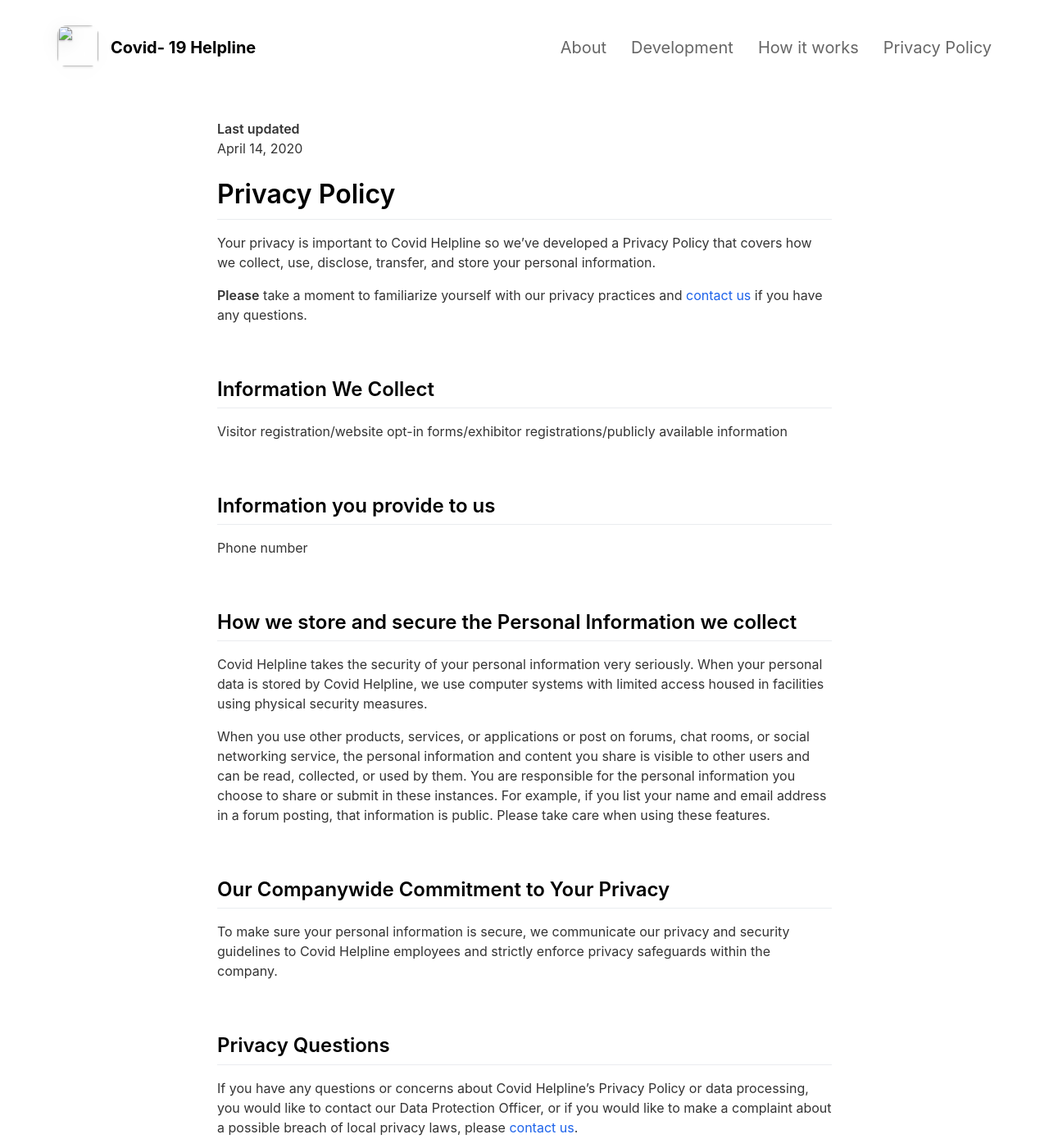
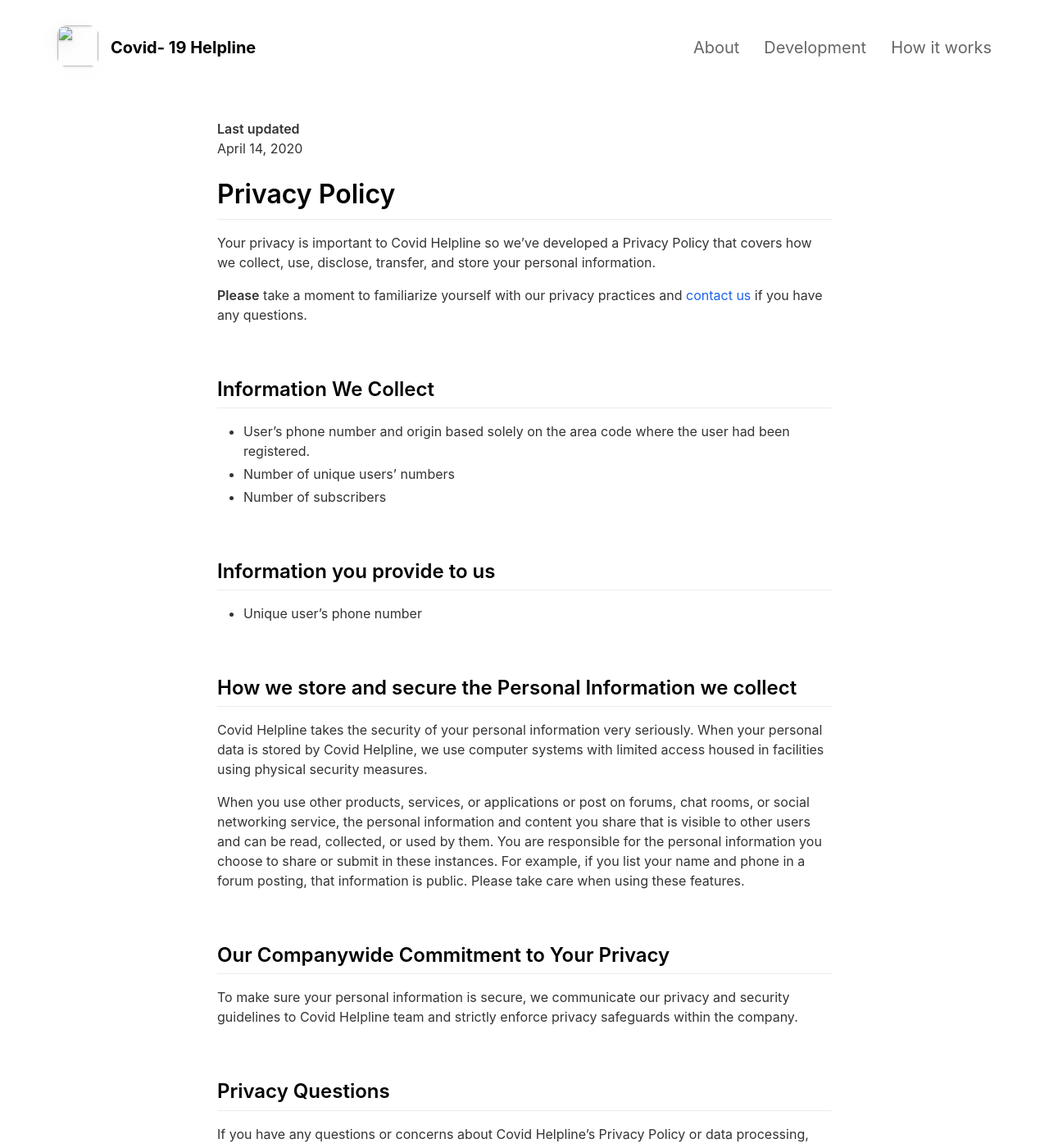
Before and after one commit to annajt178/covid, a Jekyll site: the page built from _pages/privacypolicy.md, in a window 1280 px wide and 1400 px high. Shown: the whole window at 82% size. Built offline with Jekyll 4.4.1, drawn with Linux system fonts in a browser that asks for light colours; nearby versions of some CDN libraries.

```diff
--- a/_config.yml
+++ b/_config.yml
@@ -35,15 +35,15 @@ youtube_username                          : Covid Helpline
 
 
 # Feature List                            Edit, add or remove features to be presented.
-features                                  :
+#features                                  :
 
   #- title                                 : GitHub Pages Jekyll Theme
   #  description                           : Designed for GitHub Pages. Fork. Edit _config.yml. Upload screenshot/video. Push to gh-pages branch. Voilá!
   #  fontawesome_icon_name                 : magic
 
-  - title                                 : Step 1
-    description                           : Send any text to +1 (914)268-4399
-    fontawesome_icon_name                 : mobile
+  #- title                                 : Step 1
+  #  description                           : Send any text to +1 (914)268-4399
+  #  fontawesome_icon_name                 : mobile
 
   #- title                                 : Video Support
   #  description                           : Preview app video on the iPhone device simply by placing your video files in the videos folder.
@@ -57,9 +57,9 @@ features                                  :
   #  description                           : Tweak accent color, images, icons and transparency via the _config.yml file. No HTML/CSS needed.
   #  fontawesome_icon_name                 : adjust
 
-  - title                                 : Step 2
-    description                           : Choose one of the features from the options pannel you will receive
-    fontawesome_icon_name                 : star
+  #- title                                 : Step 2
+  #  description                           : Choose one of the features from the options pannel you will receive
+  #  fontawesome_icon_name                 : star
 
   #- title                                 : Smart App Banner
   #  description                           : Display a smart app banner on iOS devices.
@@ -69,13 +69,13 @@ features                                  :
   #  description                           : Easily add social media accounts and contact info in the footer via the _config.yml file. No HTML/CSS needed.
   #  fontawesome_icon_name                 : link
 
-  - title                                 : Step 3
-    description                           : Receive info. Stay safe. Stay home
-    fontawesome_icon_name                 : info-circle
+  #- title                                 : Step 3
+  #  description                           : Receive info. Stay safe. Stay home
+  #  fontawesome_icon_name                 : info-circle
 
-  - title                                 : # New Feature Title
-    description                           : # New Feature Description
-    fontawesome_icon_name                 : # Enter Font Awesome icon name (e.g. star). Find icons on fontawesome.com/icons.
+  #- title                                 : # New Feature Title
+  #  description                           : # New Feature Description
+  #  fontawesome_icon_name                 : # Enter Font Awesome icon name (e.g. star). Find icons on fontawesome.com/icons.
 
 
 
--- a/_pages/privacypolicy.md
+++ b/_pages/privacypolicy.md
@@ -16,28 +16,31 @@ Your privacy is important to Covid Helpline so we’ve developed a Privacy Polic
 <br>
 
 ## Information We Collect
-Visitor registration/website opt-in forms/exhibitor registrations/publicly available information
+
+- User's phone number and origin based solely on the area code where the user had been registered.
+- Number of unique users' numbers
+- Number of subscribers
 
 <br>
 
 ## Information you provide to us
-Phone number
+- Unique user's phone number
 
 <br>
 
 ##  How we store and secure the Personal Information we collect
 Covid Helpline takes the security of your personal information very seriously. When your personal data is stored by Covid Helpline, we use computer systems with limited access housed in facilities using physical security measures.
 
-When you use other products, services, or applications or post on forums, chat rooms, or social networking service, the personal information and content you share is visible to other users and can be read, collected, or used by them. You are responsible for the personal information you choose to share or submit in these instances. For example, if you list your name and email address in a forum posting, that information is public. Please take care when using these features.
+When you use other products, services, or applications or post on forums, chat rooms, or social networking service, the personal information and content you share that is visible to other users and can be read, collected, or used by them. You are responsible for the personal information you choose to share or submit in these instances. For example, if you list your name and phone in a forum posting, that information is public. Please take care when using these features.
 
 <br>
 
 ## Our Companywide Commitment to Your Privacy
-To make sure your personal information is secure, we communicate our privacy and security guidelines to Covid Helpline employees and strictly enforce privacy safeguards within the company.
+To make sure your personal information is secure, we communicate our privacy and security guidelines to Covid Helpline team and strictly enforce privacy safeguards within the company.
 
 <br>
 
 ## Privacy Questions
 If you have any questions or concerns about Covid Helpline’s Privacy Policy or data processing, you would like to contact our Data Protection Officer, or if you would like to make a complaint about a possible breach of local privacy laws, please [contact us](mailto:covid.helpline@gmail.com).
 
-Covid-19 Helpline team
+### Covid-19 Helpline team
```
Also changed, not shown: other parts of _pages/privacypolicy.md (+1 -1 lines), _pages/changelog.md (+12 -16 lines), assets/icons/hands.png (added).
